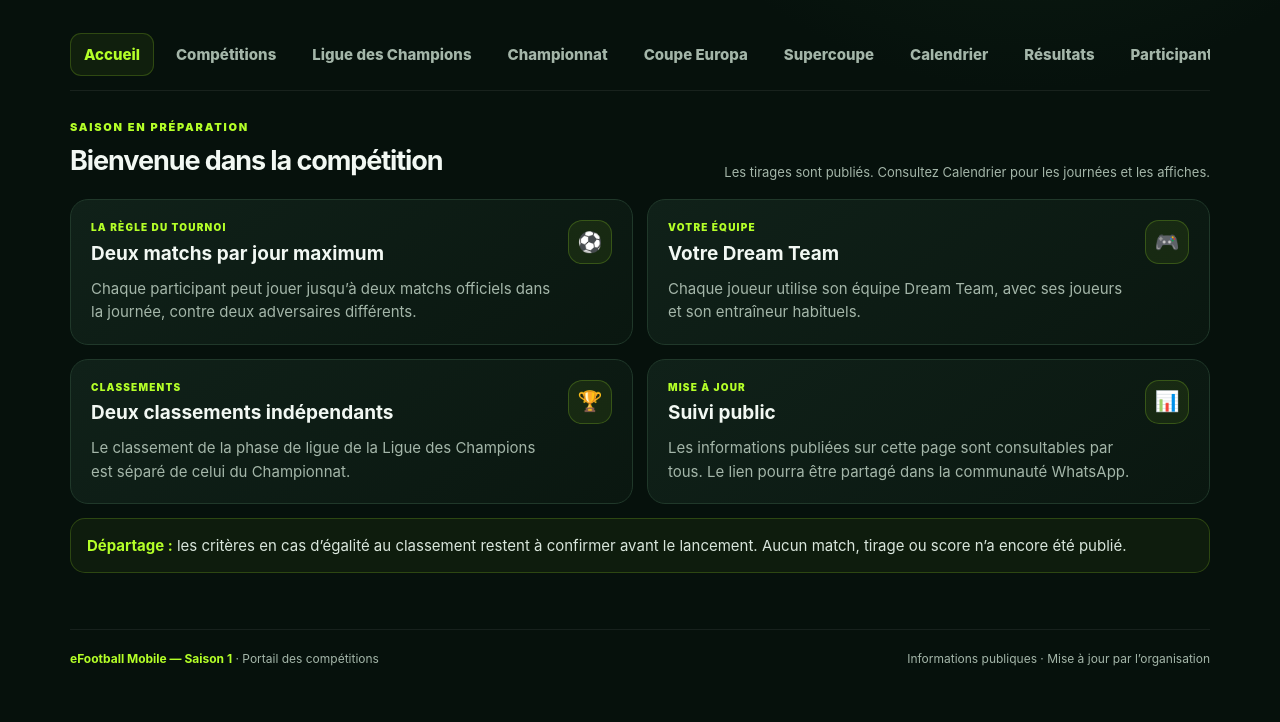
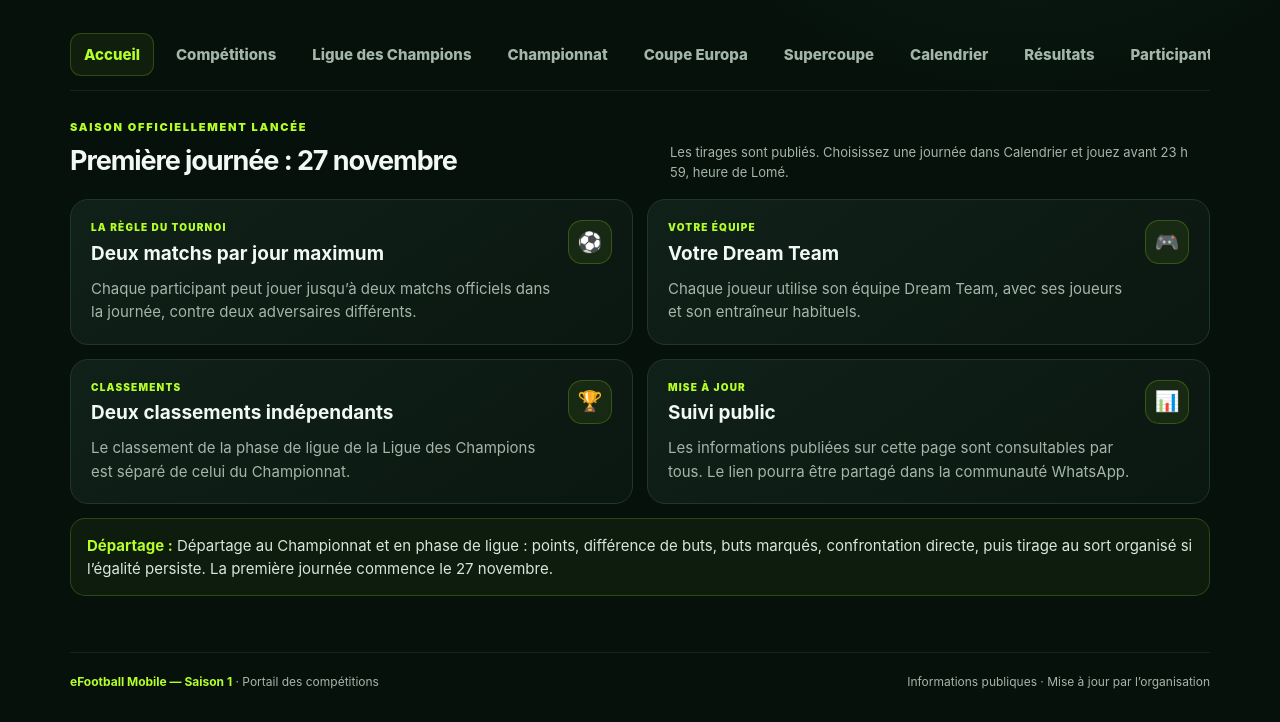
Before and after one commit to nabil-tech90/efootball-saison-1, a plain HTML site: page index.html in a window 1280 px wide. Shown: the part 604-1326 px from the top of the page. Before the commit the page ends 1303 px from the top, so only its background shows below. Drawn offline with Linux system fonts and the light colour scheme.

Commit message:
Launch season and publish tie-break rules

```diff
--- a/index.html
+++ b/index.html
@@ -31,14 +31,14 @@
   </header>
   <main class="wrap main">
     <section class="view active" id="accueil-view">
-      <div class="section-head"><div><div class="eyebrow">Saison en préparation</div><h2>Bienvenue dans la compétition</h2></div><p>Les tirages sont publiés. Consultez Calendrier pour les journées et les affiches.</p></div>
+      <div class="section-head"><div><div class="eyebrow">Saison officiellement lancée</div><h2>Première journée : 27 novembre</h2></div><p>Les tirages sont publiés. Choisissez une journée dans Calendrier et jouez avant 23 h 59, heure de Lomé.</p></div>
       <div class="grid">
         <article class="card"><div class="card-top"><div><div class="kicker">La règle du tournoi</div><h3>Deux matchs par jour maximum</h3><p>Chaque participant peut jouer jusqu’à deux matchs officiels dans la journée, contre deux adversaires différents.</p></div><div class="mini-icon">⚽</div></div></article>
         <article class="card"><div class="card-top"><div><div class="kicker">Votre équipe</div><h3>Votre Dream Team</h3><p>Chaque joueur utilise son équipe Dream Team, avec ses joueurs et son entraîneur habituels.</p></div><div class="mini-icon">🎮</div></div></article>
         <article class="card"><div class="card-top"><div><div class="kicker">Classements</div><h3>Deux classements indépendants</h3><p>Le classement de la phase de ligue de la Ligue des Champions est séparé de celui du Championnat.</p></div><div class="mini-icon">🏆</div></div></article>
         <article class="card"><div class="card-top"><div><div class="kicker">Mise à jour</div><h3>Suivi public</h3><p>Les informations publiées sur cette page sont consultables par tous. Le lien pourra être partagé dans la communauté WhatsApp.</p></div><div class="mini-icon">📊</div></div></article>
       </div>
-      <div style="height:14px"></div><div class="note"><strong>Départage :</strong> les critères en cas d’égalité au classement restent à confirmer avant le lancement. Aucun match, tirage ou score n’a encore été publié.</div>
+      <div style="height:14px"></div><div class="note"><strong>Départage :</strong> Départage au Championnat et en phase de ligue : points, différence de buts, buts marqués, confrontation directe, puis tirage au sort organisé si l’égalité persiste. La première journée commence le 27 novembre.</div>
     </section>
 
     <section class="view" id="competitions"><div class="section-head"><div><div class="eyebrow">Quatre titres officiels</div><h2>Les compétitions</h2></div><p>La Ligue des Champions est la compétition principale. Le Championnat et les coupes donnent plusieurs objectifs à chaque joueur.</p></div>
@@ -85,6 +85,7 @@
     function show(id){document.querySelectorAll('.view').forEach(v=>v.classList.toggle('active',v.id===id));document.querySelectorAll('.nav button').forEach(b=>b.classList.toggle('active',b.dataset.tab===id));window.scrollTo({top:document.querySelector('header').offsetTop,behavior:'smooth'})}
     document.querySelectorAll('.nav button').forEach(b=>b.addEventListener('click',()=>show(b.dataset.tab)));
     document.querySelectorAll('[data-go]').forEach(b=>b.addEventListener('click',()=>show(b.dataset.go==='participants'?'participants':b.dataset.go)));
+    if(new URLSearchParams(window.location.search).has('calendar'))show('calendrier');
   </script>
 </body>
 </html>
```
